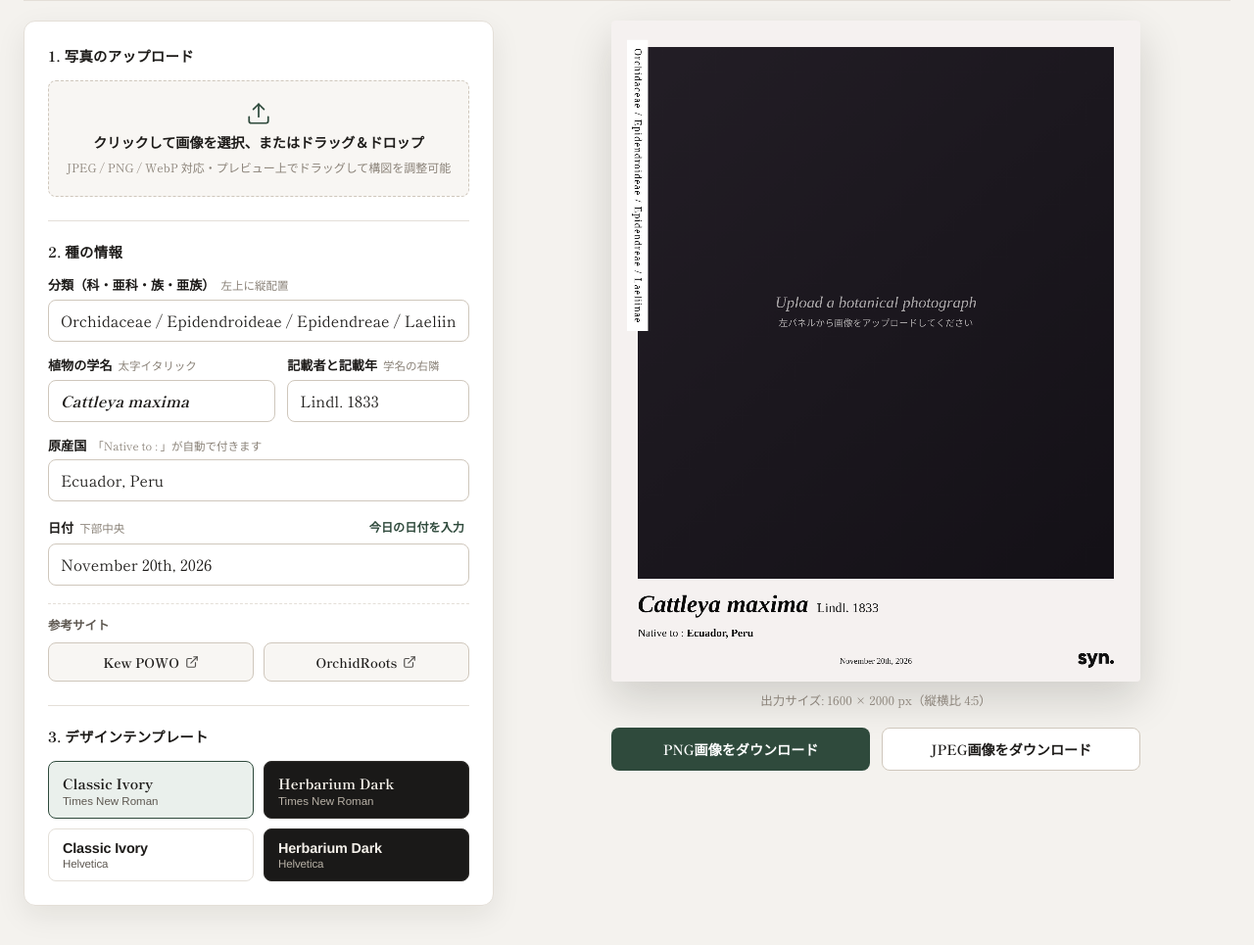
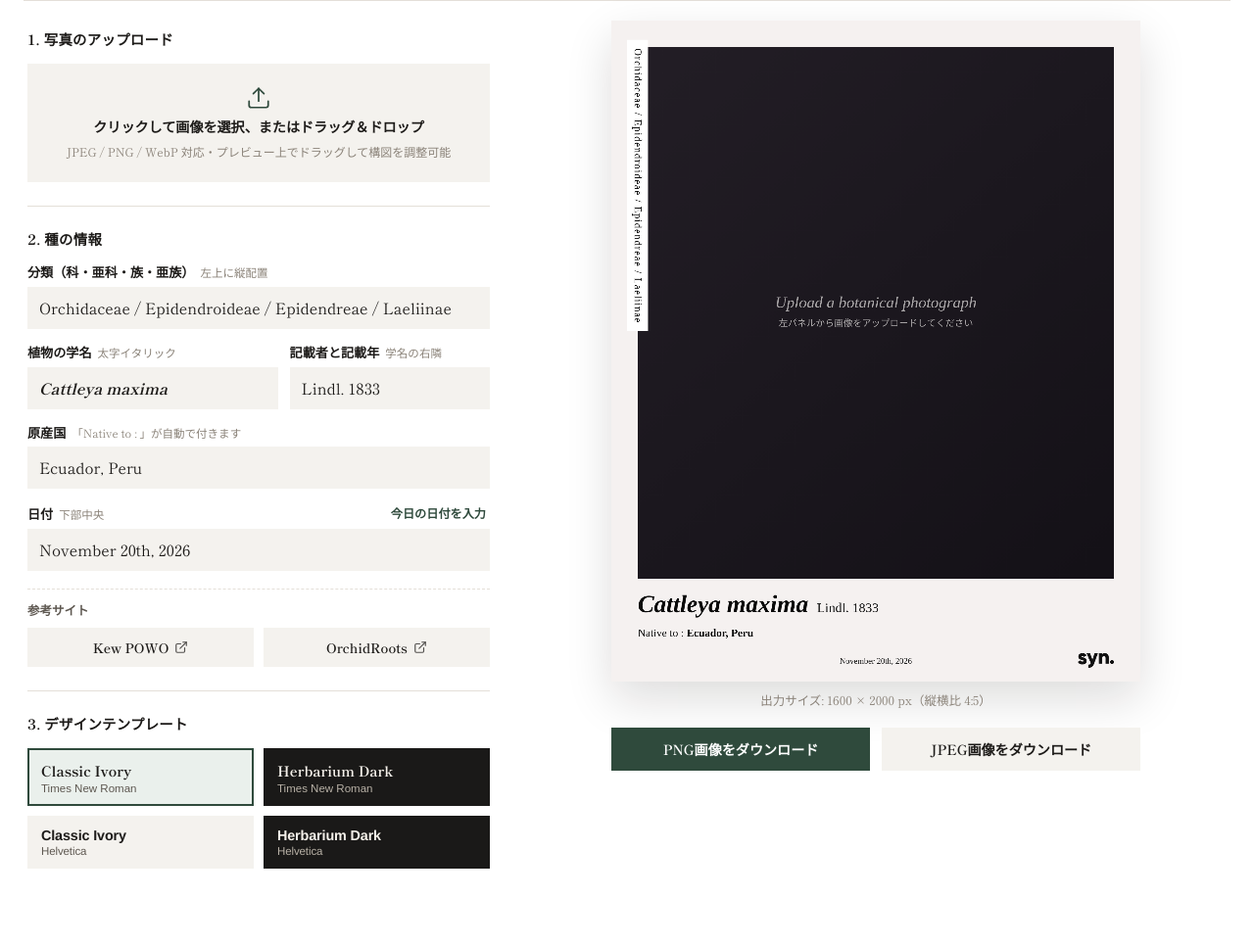
Before and after one commit to syn-yanagawa/orchidphotogenerator, a plain HTML site: page index.html in a window 1280 px wide. Shown: the part 85-1050 px from the top of the page at 98% size. After the commit the page ends 1020 px from the top, so only its background shows below. Drawn offline with Linux system fonts and the light colour scheme.

Commit message:
Switch page to white background with sharp borderless warm-gray UI boxes

```diff
--- a/styles.css
+++ b/styles.css
@@ -4,9 +4,10 @@
    ========================================================================== */
 
 :root {
-  --bg-page: #f4f2ee;
+  --bg-page: #ffffff;
   --bg-surface: #ffffff;
-  --bg-subtle: #f8f6f3;
+  --bg-box: #f4f2ee;
+  --bg-box-hover: #eae6e0;
   --border-color: #e4dfd8;
   --border-strong: #cfc7bc;
   --text-primary: #1d1b19;
@@ -15,11 +16,10 @@
   --accent: #2f4a3c;
   --accent-hover: #23382d;
   --accent-soft: #eaf0ec;
-  --focus-ring: rgba(47, 74, 60, 0.25);
-  --shadow-card: 0 10px 30px rgba(24, 20, 16, 0.08);
-  --shadow-plate: 0 18px 44px rgba(20, 16, 12, 0.16);
-  --radius-md: 12px;
-  --radius-sm: 8px;
+  --focus-ring: rgba(47, 74, 60, 0.28);
+  --shadow-plate: 0 18px 44px rgba(20, 16, 12, 0.14);
+  --radius-md: 0px;
+  --radius-sm: 0px;
   --font-ui: "Shippori Mincho", "Hiragino Mincho ProN", "Yu Mincho", serif;
   --font-serif: "Shippori Mincho", "Times New Roman", Times, Georgia, serif;
 }
@@ -84,7 +84,7 @@ body {
 .brand-mark {
   width: 38px;
   height: 38px;
-  border-radius: 10px;
+  border-radius: 0;
   background: var(--accent);
   color: #f7f4ef;
   display: grid;
@@ -119,10 +119,9 @@ body {
 /* 左側：入力・設定パネル */
 .editor-panel {
   background: var(--bg-surface);
-  border: 1px solid var(--border-color);
-  border-radius: var(--radius-md);
-  box-shadow: var(--shadow-card);
-  padding: 24px;
+  border: none;
+  border-radius: 0;
+  padding: 8px 4px;
   display: flex;
   flex-direction: column;
   gap: 24px;
@@ -135,7 +134,7 @@ body {
 }
 
 .form-section + .form-section {
-  padding-top: 20px;
+  padding-top: 22px;
   border-top: 1px solid var(--border-color);
 }
 
@@ -149,25 +148,23 @@ body {
 
 /* ドロップゾーン */
 .drop-zone {
-  border: 1.5px dashed var(--border-strong);
-  border-radius: var(--radius-sm);
-  background: var(--bg-subtle);
-  padding: 20px 16px;
+  border: none;
+  border-radius: 0;
+  background: var(--bg-box);
+  padding: 22px 16px;
   text-align: center;
   cursor: pointer;
-  transition: border-color 0.18s ease, background-color 0.18s ease, box-shadow 0.18s ease;
+  transition: background-color 0.18s ease, box-shadow 0.18s ease;
 }
 
 .drop-zone:hover,
 .drop-zone.is-dragover {
-  border-color: var(--accent);
-  background: var(--accent-soft);
+  background: var(--bg-box-hover);
 }
 
 .drop-zone:focus-visible {
   outline: none;
-  border-color: var(--accent);
-  box-shadow: 0 0 0 3px var(--focus-ring);
+  box-shadow: inset 0 0 0 1.5px var(--accent);
 }
 
 .drop-zone-content {
@@ -198,9 +195,9 @@ body {
 
 /* 画像調整コントロール */
 .image-controls {
-  background: var(--bg-subtle);
-  border: 1px solid var(--border-color);
-  border-radius: var(--radius-sm);
+  background: var(--bg-box);
+  border: none;
+  border-radius: 0;
   padding: 12px 14px;
   display: flex;
   flex-direction: column;
@@ -287,25 +284,25 @@ body {
 
 .text-input {
   width: 100%;
-  padding: 9px 12px;
-  border: 1px solid var(--border-strong);
-  border-radius: var(--radius-sm);
-  background: var(--bg-surface);
+  padding: 10px 12px;
+  border: none;
+  border-radius: 0;
+  background: var(--bg-box);
   color: var(--text-primary);
   font-family: var(--font-serif);
   font-size: 0.98rem;
-  transition: border-color 0.15s ease, box-shadow 0.15s ease;
+  transition: background-color 0.15s ease, box-shadow 0.15s ease;
 }
 
 .text-input::placeholder {
-  color: #b2aba2;
+  color: #a69f96;
   font-style: normal;
 }
 
 .text-input:focus {
   outline: none;
-  border-color: var(--accent);
-  box-shadow: 0 0 0 3px var(--focus-ring);
+  background: var(--bg-box);
+  box-shadow: inset 0 0 0 1.5px var(--accent);
 }
 
 .font-serif-italic {
@@ -341,27 +338,25 @@ body {
   align-items: center;
   justify-content: center;
   gap: 6px;
-  padding: 9px 12px;
-  border: 1px solid var(--border-strong);
-  border-radius: var(--radius-sm);
-  background: var(--bg-subtle);
+  padding: 10px 12px;
+  border: none;
+  border-radius: 0;
+  background: var(--bg-box);
   color: var(--text-primary);
   font-size: 0.84rem;
   font-weight: 600;
   text-decoration: none;
-  transition: border-color 0.15s ease, background-color 0.15s ease, color 0.15s ease;
+  transition: background-color 0.15s ease, color 0.15s ease, box-shadow 0.15s ease;
 }
 
 .ref-link-btn:hover {
-  border-color: var(--accent);
-  background: var(--accent-soft);
+  background: var(--bg-box-hover);
   color: var(--accent);
 }
 
 .ref-link-btn:focus-visible {
   outline: none;
-  border-color: var(--accent);
-  box-shadow: 0 0 0 3px var(--focus-ring);
+  box-shadow: inset 0 0 0 1.5px var(--accent);
 }
 
 .external-icon {
@@ -380,48 +375,44 @@ body {
 
 .template-card {
   appearance: none;
-  border: 1.5px solid var(--border-color);
-  border-radius: var(--radius-sm);
-  background: var(--bg-surface);
-  padding: 11px 14px;
+  border: none;
+  border-radius: 0;
+  background: var(--bg-box);
+  padding: 12px 14px;
   text-align: left;
   cursor: pointer;
   display: flex;
   flex-direction: column;
   gap: 2px;
-  transition: border-color 0.15s ease, background-color 0.15s ease, transform 0.1s ease;
+  transition: background-color 0.15s ease, box-shadow 0.15s ease, transform 0.1s ease;
 }
 
 .template-card:hover {
-  border-color: var(--border-strong);
-  background: var(--bg-subtle);
+  background: var(--bg-box-hover);
 }
 
 .template-card.is-active {
-  border-color: var(--accent);
   background: var(--accent-soft);
+  box-shadow: inset 0 0 0 2px var(--accent);
 }
 
 .template-card:focus-visible {
   outline: none;
-  box-shadow: 0 0 0 3px var(--focus-ring);
+  box-shadow: inset 0 0 0 2px var(--accent);
 }
 
 /* Herbarium Dark 用カラー反転ボタン */
 .template-card.is-dark {
   background: #1a1918;
-  border-color: #2f2d2a;
 }
 
 .template-card.is-dark:hover {
-  background: #252422;
-  border-color: #4b4843;
+  background: #272523;
 }
 
 .template-card.is-dark.is-active {
   background: #141413;
-  border-color: var(--accent);
-  box-shadow: 0 0 0 2px var(--accent);
+  box-shadow: inset 0 0 0 2px var(--accent);
 }
 
 .template-card.is-dark .template-name {
@@ -470,7 +461,7 @@ body {
 .canvas-frame {
   width: min(100%, 540px);
   aspect-ratio: 4 / 5;
-  border-radius: 4px;
+  border-radius: 0;
   overflow: hidden;
   box-shadow: var(--shadow-plate);
   background: #e9e4df;
@@ -510,14 +501,14 @@ body {
 /* ボタンスタイル */
 .btn {
   appearance: none;
-  border: 1px solid transparent;
-  border-radius: var(--radius-sm);
+  border: none;
+  border-radius: 0;
   font-family: var(--font-ui);
   font-size: 0.88rem;
   font-weight: 600;
-  padding: 11px 18px;
+  padding: 12px 18px;
   cursor: pointer;
-  transition: background-color 0.15s ease, border-color 0.15s ease, transform 0.1s ease, box-shadow 0.15s ease;
+  transition: background-color 0.15s ease, transform 0.1s ease, box-shadow 0.15s ease;
 }
 
 .btn:active {
@@ -526,7 +517,7 @@ body {
 
 .btn:focus-visible {
   outline: none;
-  box-shadow: 0 0 0 3px var(--focus-ring);
+  box-shadow: inset 0 0 0 1.5px var(--accent);
 }
 
 .btn-primary {
@@ -541,26 +532,23 @@ body {
 
 .btn-secondary {
   flex: 1 1 200px;
-  background: var(--bg-surface);
+  background: var(--bg-box);
   color: var(--text-primary);
-  border-color: var(--border-strong);
 }
 
 .btn-secondary:hover {
-  background: var(--bg-subtle);
-  border-color: var(--text-secondary);
+  background: var(--bg-box-hover);
 }
 
 .btn-ghost {
-  background: transparent;
+  background: var(--bg-box);
   color: var(--text-secondary);
-  border-color: var(--border-strong);
-  padding: 7px 13px;
+  padding: 8px 14px;
   font-size: 0.8rem;
 }
 
 .btn-ghost:hover {
-  background: var(--bg-surface);
+  background: var(--bg-box-hover);
   color: var(--text-primary);
 }
 
```
